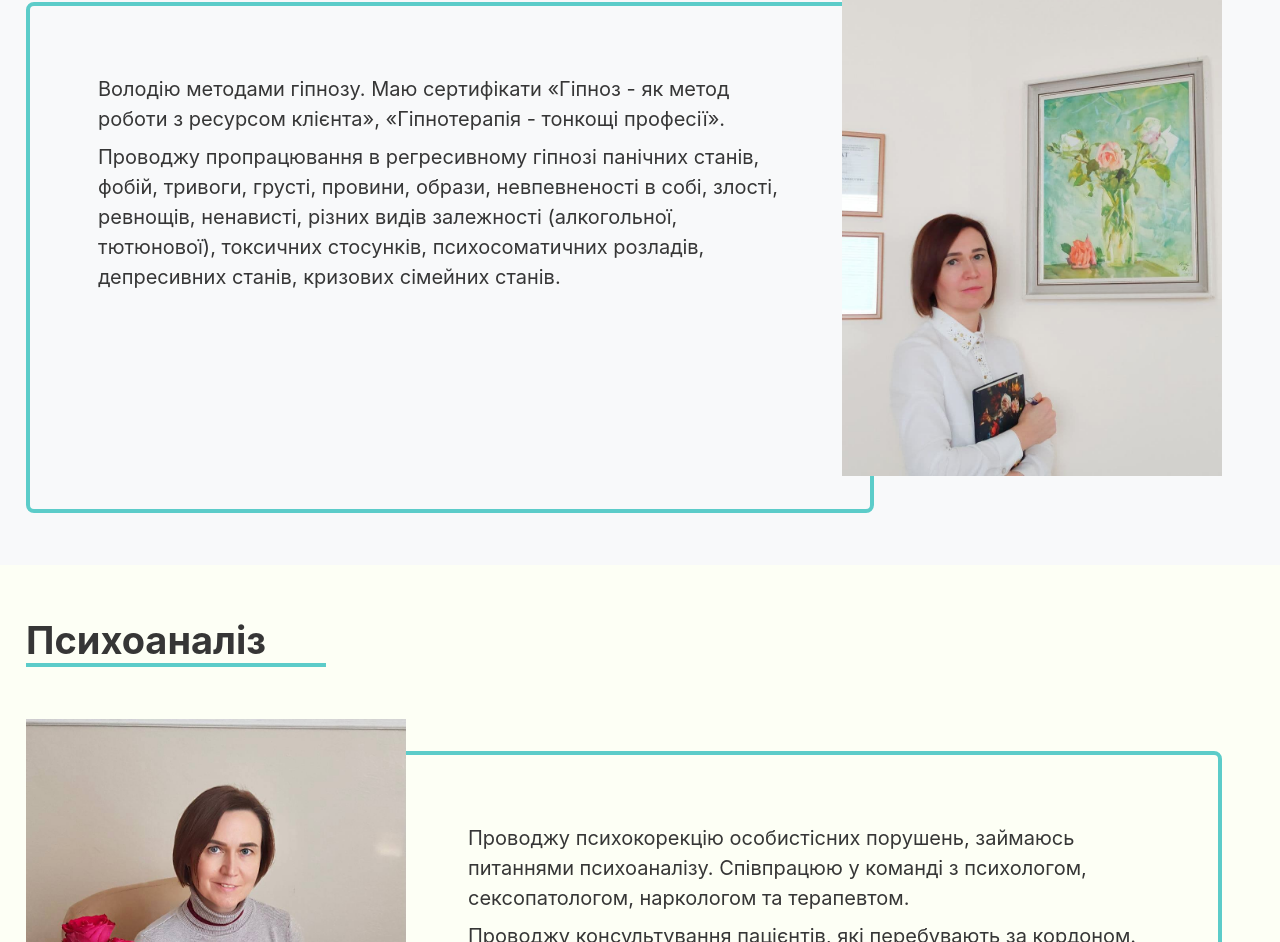
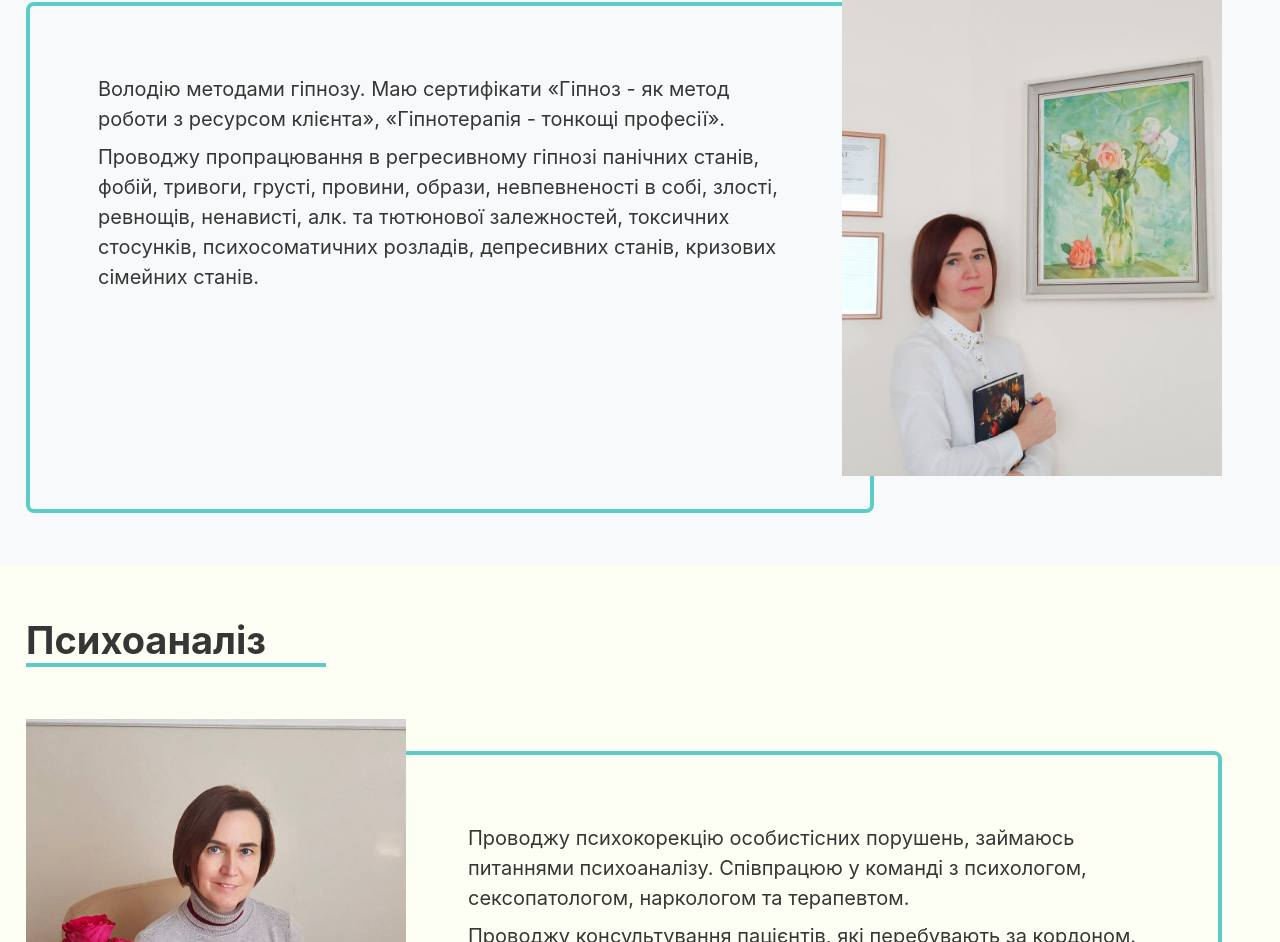
Before and after one commit to Shperung/psychology, a Next.js app: page / in a window 1280 px wide. Shown: the part 2937-3879 px from the top of the page. Built offline with nearby package versions, Linux system fonts and the light colour scheme.

Commit message:
change text alk

```diff
--- a/content/index.content.tsx
+++ b/content/index.content.tsx
@@ -322,9 +322,9 @@ export default function IndexContent(props) {
               <p>
                 <Trans lang={lang}>
                   Проводжу пропрацювання в регресивному гіпнозі панічних станів, фобій, тривоги,
-                  грусті, провини, образи, невпевненості в собі, злості, ревнощів, ненависті, різних
-                  видів залежності (алкогольної, тютюнової), токсичних стосунків, психосоматичних
-                  розладів, депресивних станів, кризових сімейних станів.
+                  грусті, провини, образи, невпевненості в собі, злості, ревнощів, ненависті, алк.
+                  та тютюнової залежностей, токсичних стосунків, психосоматичних розладів,
+                  депресивних станів, кризових сімейних станів.
                 </Trans>
               </p>
             </div>
--- a/trans/ru.json
+++ b/trans/ru.json
@@ -35,7 +35,7 @@
 	"розладів статевої ідентифікації": "расстройств половой идентификации",
 	"психосоматичних розладів": "психосоматических расстройств",
 	"неврозів": "неврозов",
-	"Проводжу пропрацювання в регресивному гіпнозі панічних станів, фобій, тривоги, грусті, провини, образи, невпевненості в собі, злості, ревнощів, ненависті, різних видів залежності (алкогольної, тютюнової), токсичних стосунків, психосоматичних розладів, депресивних станів, кризових сімейних станів.": "Провожу проработку в регрессивном гипнозе панических состояний, фобий, тревоги, грусти, вины, обиды, неуверенности в себе, злости, ревности, ненависти, разных видов зависимости (алкогольной, табачной), токсичних отношений, психосоматических расстройств, депрессивных состояний, кризисных семейных отношений.",
+	"Проводжу пропрацювання в регресивному гіпнозі панічних станів, фобій, тривоги, грусті, провини, образи, невпевненості в собі, злості, ревнощів, ненависті, алк. та тютюнової залежностей, токсичних стосунків, психосоматичних розладів, депресивних станів, кризових сімейних станів.": "Провожу проработки в регрессивном гипнозе панических состояний, фобий, тревоги, грусти, вины, обиды, неуверенности в себе, злости, ревности, ненависти, алк. и табачной зависимостей, токсичных отношений, психосоматических расстройств, депрессивных состояний, кризисных семейных состояний.",
 	"Володію методами гіпнозу. Маю сертифікати «Гіпноз - як метод роботи з ресурсом клієнта», «Гіпнотерапія - тонкощі професії».": "Владею методами гипноза. Имею сертификаты «Гипноз - как метод работы с ресурсом клиента», «Гипнотерапия - тонкости профессии».",
 	"Займалась викладацькою діяльністю - працювала викладачем психіатрії в Національному медичному університеті ім. М. І. Пирогова.": "Занималась преподавательской деятельностью - работала преподавателем психиатрии в Национальном медицинском университете им. Н. И. Пирогова.",
 	"В яких випадках я можу Вам допомогти:": "В каких случаях я могу Вам помочь:",
```
